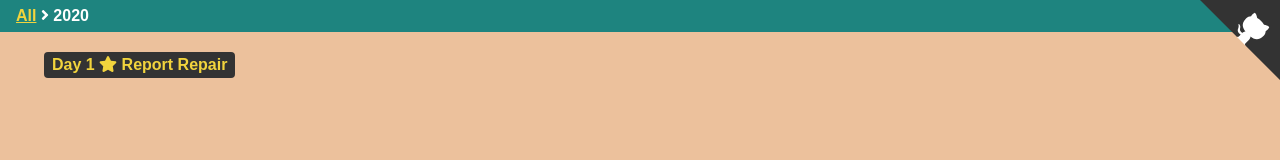
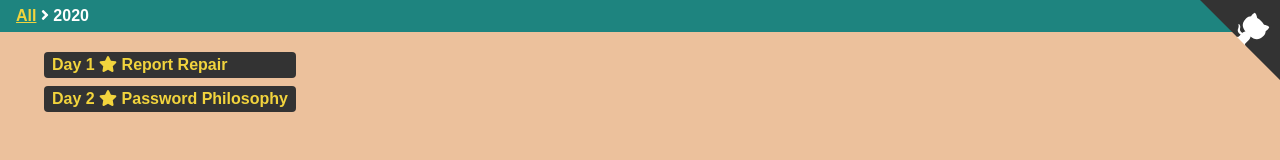
Before and after one commit to elliot-nelson/advent-of-code-react, a Gatsby site: page /2020 in a window 1280 px wide. Built offline with nearby package versions, Linux system fonts and the light colour scheme; Gatsby itself is replaced by a stand-in of ours; a web font is replaced by a local one.

Commit message:
:recycle: centralize the puzzle titles

```diff
--- a/src/pages/2020/01/index.js
+++ b/src/pages/2020/01/index.js
@@ -129,7 +129,7 @@ class Puzzle extends Component {
 }
 
 export default function Page() {
-  return <PuzzlePage year="2020" day="1" title="Report Repair">
+  return <PuzzlePage year="2020" day="1">
     <Puzzle />
   </PuzzlePage>;
 }
--- a/src/pages/2020/02/index.js
+++ b/src/pages/2020/02/index.js
@@ -146,7 +146,7 @@ class Puzzle extends Component {
 }
 
 export default function Page() {
-  return <PuzzlePage year="2020" day="2" title="Password Philosophy">
+  return <PuzzlePage year="2020" day="2">
     <Puzzle />
   </PuzzlePage>;
 }
--- a/src/pages/2020/index.js
+++ b/src/pages/2020/index.js
@@ -3,6 +3,8 @@ import { FontAwesomeIcon } from '@fortawesome/react-fontawesome';
 import { Link } from 'gatsby';
 import Layout from '../../components/layout';
 import './index.css';
+import { PUZZLES } from '../../utils/puzzles';
+import { puzzlePath } from '../../utils/utils';
 
 export default function Page() {
   const year = 2020;
@@ -13,7 +15,9 @@ export default function Page() {
     </header>
     <div className="puzzle-index">
       <ul>
-        <li><Link to="/2020/01/">Day 1 <FontAwesomeIcon icon="star" /> Report Repair</Link></li>
+        {Object.keys(PUZZLES[year]).map(day =>
+          <li><Link to={puzzlePath(year, day)}>Day {day} <FontAwesomeIcon icon="star" /> {PUZZLES[year][day]}</Link></li>
+        )}
       </ul>
     </div>
   </Layout>;
--- /dev/null
+++ b/src/utils/puzzles.js
@@ -0,0 +1,6 @@
+export const PUZZLES = {
+    2020: {
+        1: 'Report Repair',
+        2: 'Password Philosophy'
+    }
+};
--- a/src/utils/utils.js
+++ b/src/utils/utils.js
@@ -8,6 +8,13 @@ export async function getPuzzleInput(filename) {
   let lines = data.split('\n');
   if (lines[lines.length - 1] === '') lines.splice(-1);
   return lines;
+}
+
+/**
+ * Puzzle paths.
+ */
+export function puzzlePath(year, day) {
+  return `/${year}/${String(day).padStart(2, '0')}/`;
 }
 
 /**
```
Also changed, not shown: src/components/puzzle-page.js (+6 -2 lines).
